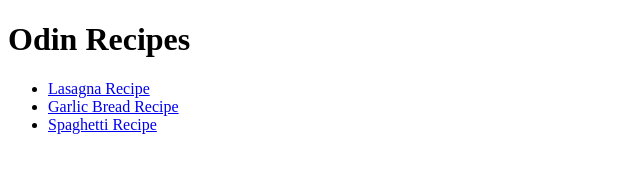
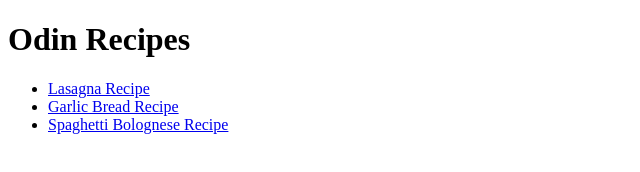
Before and after one commit to wlbgi/odin-recipes, a plain HTML site: page index.html in a window 1280 px wide. Shown: the full height of the page, 0-640 px from the left. Drawn offline with Linux system fonts and the light colour scheme.

Commit message:
Correct typo on index.html page

```diff
--- a/index.html
+++ b/index.html
@@ -10,7 +10,7 @@
         <ul>
             <li><a href="recipes/lasagna.html">Lasagna Recipe</a></li>
             <li><a href="recipes/garlic-bread.html">Garlic Bread Recipe</a></li>
-            <li><a href="recipes/spaghetti.html">Spaghetti Recipe</a></li>
+            <li><a href="recipes/spaghetti.html">Spaghetti Bolognese Recipe</a></li>
         </ul>
 
     </body>
```
